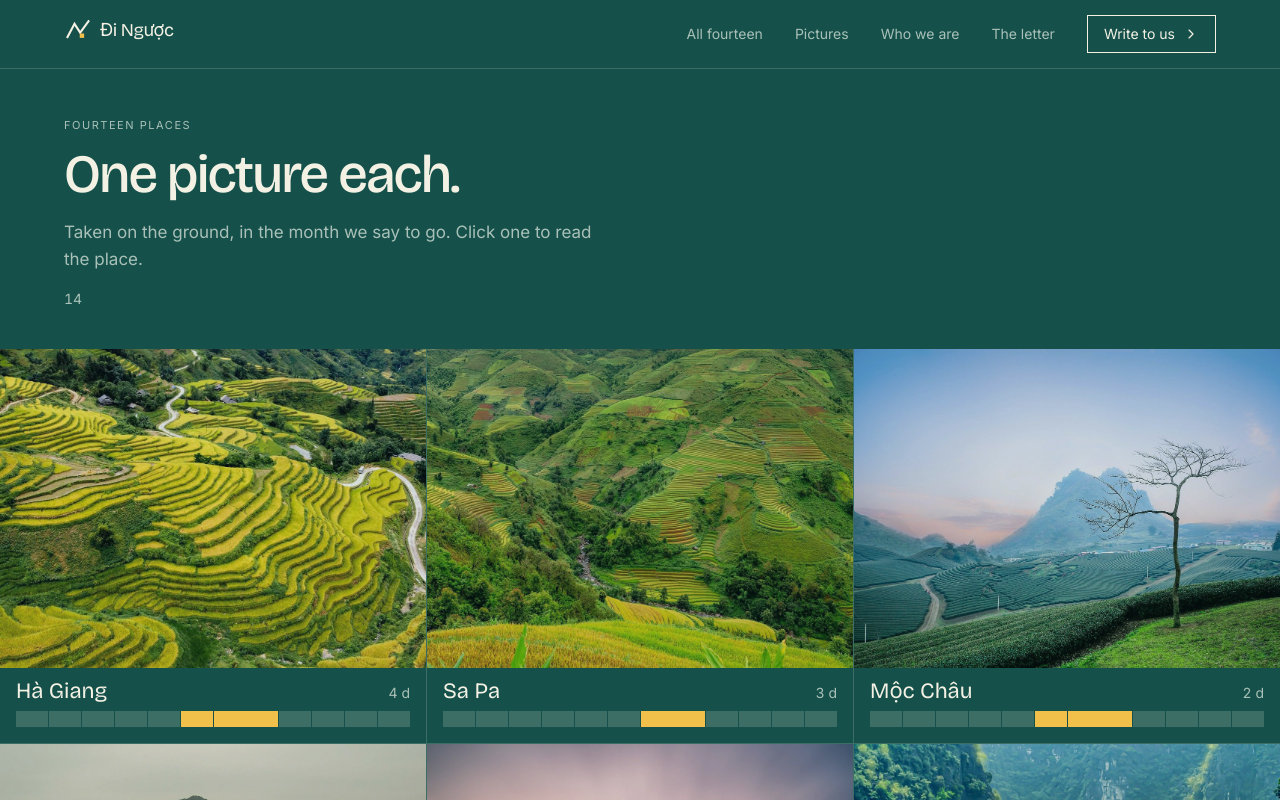
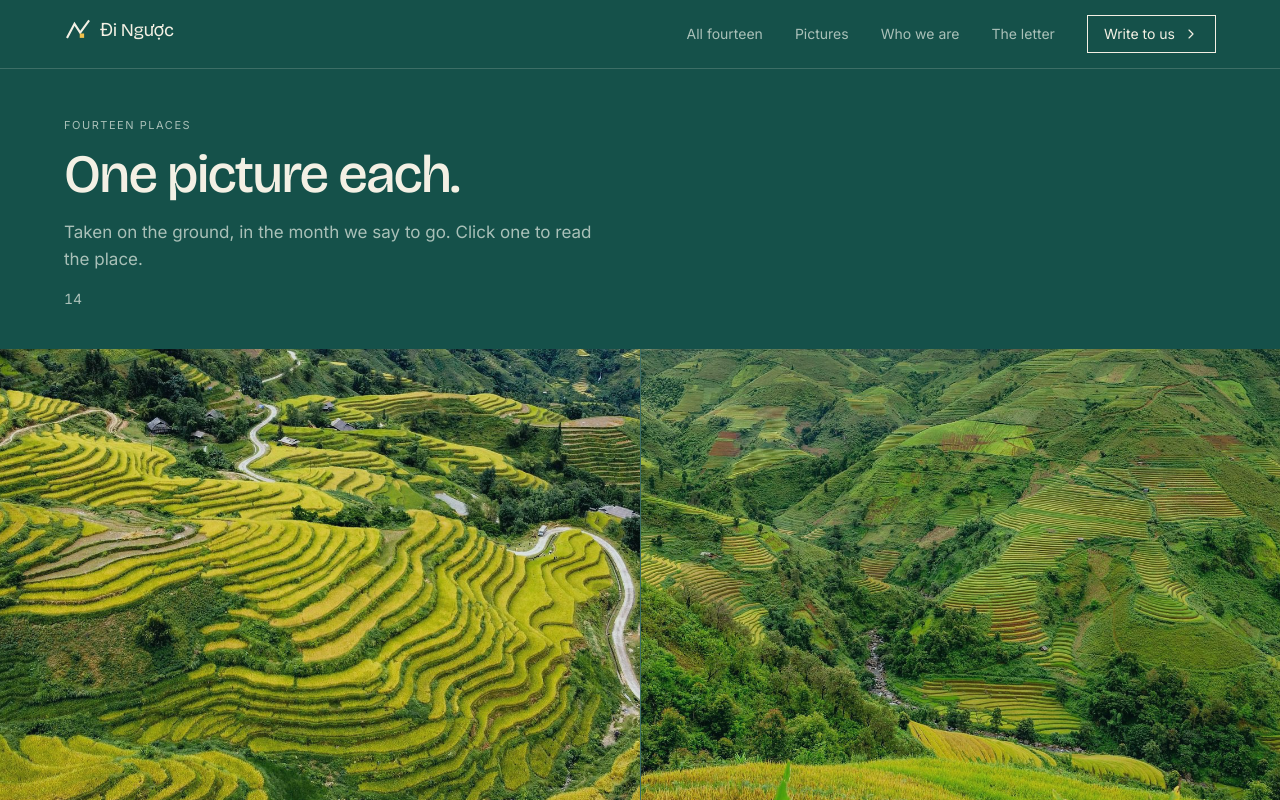
Before and after one commit to ThanhNV121097/project-3f77af57, a React (Vite) app in the folder code/frontend/: page /pictures in a window 1280 px wide. Shown: the top 800 px of the page. Built offline with nearby package versions, Linux system fonts and the light colour scheme.

Commit message:
chore: edit code/frontend/src/pages/Pictures.tsx

```diff
--- a/code/frontend/src/pages/Pictures.tsx
+++ b/code/frontend/src/pages/Pictures.tsx
@@ -26,7 +26,7 @@
         <p className="figures mt-4 text-sm text-ink-soft">{total}</p>
       </div>
 
-      <ul className="mt-10 grid grid-cols-1 gap-px bg-[var(--line)] sm:grid-cols-2 lg:grid-cols-3">
+      <ul className="mt-10 grid grid-cols-1 gap-px bg-[var(--line)] sm:grid-cols-2">
         {items.map((d, i) => (
           <li key={d.id} data-record={`destinations:${d.id}`} className="bg-ground">
             <Reveal delay={(i % 3) * 0.06}>
```
